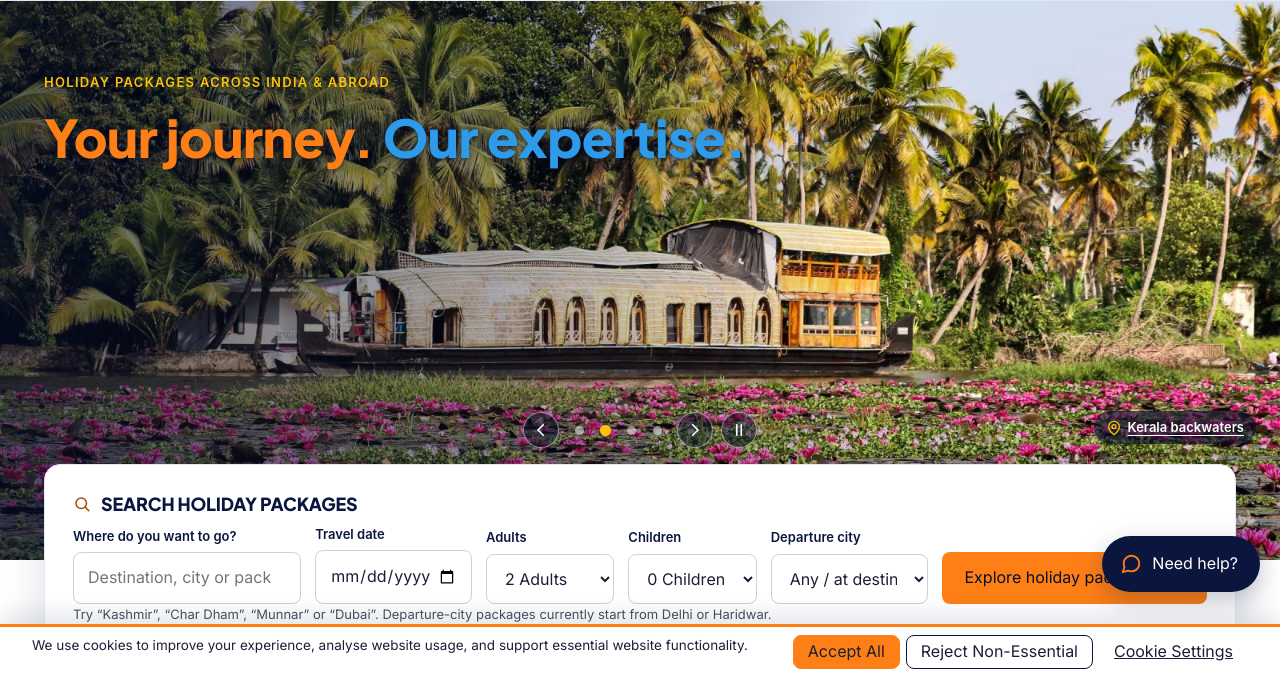
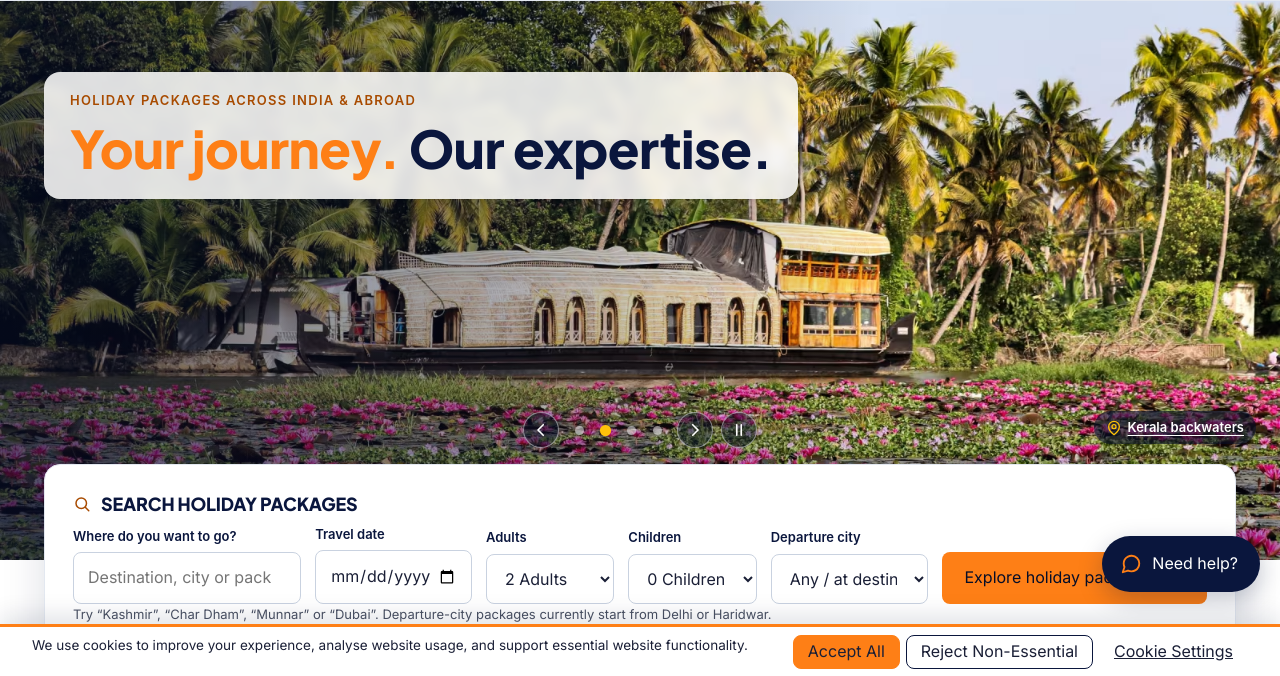
Before and after one commit to coolrenukadevi/HGT, a PHP site: page / in a window 1280 px wide. Shown: the part 123-799 px from the top of the page. Run offline with PHP 8.4, Linux system fonts and the light colour scheme.

Commit message:
Homepage title: "Our expertise." in logo navy on a frosted panel
"Our expertise." now uses the logo navy (#0A163D) instead of blue, with
"Your journey." kept in saffron. Navy is unreadable on the dark photo
shading, so the eyebrow and title sit on a frosted white panel; the
eyebrow switches to the dark orange text colour for contrast on white.

Co-Authored-By: Claude Opus 5.5 <noreply@anthropic.com>
Claude-Session: https://claude.ai/code/session_01FFiVM6KRJGXVtuPEDrksoK

```diff
--- a/public_html/assets/css/hg-ui.css
+++ b/public_html/assets/css/hg-ui.css
@@ -816,6 +816,16 @@ html.hg-sheet-open .hg-bottombar, html.hg-sheet-open .hg-support { display: none
 @media (max-width: 767px) {
     .hg-hero h1 .hg-hero__t1, .hg-hero h1 .hg-hero__t2 { display: block; }
 }
+/* Hero title (owner request 2026-09-30, second pass): "Our expertise." in the logo navy. Navy needs a light
+   backdrop, so the eyebrow and title sit on a frosted white panel over the photo. */
+.hg-hero__inner .hg-hero__title { display: inline-block; max-width: 100%; padding: 18px 26px 20px; border-radius: var(--hg-r-lg); background: rgba(255, 255, 255, .86); box-shadow: 0 10px 30px rgba(6, 14, 40, .18); -webkit-backdrop-filter: blur(6px); backdrop-filter: blur(6px); }
+.hg-hero__title .hg-eyebrow { margin-bottom: 6px; color: var(--hg-orange-text); text-shadow: none; }
+.hg-hero__title .hg-h1 { margin: 0; text-shadow: none; }
+.hg-hero h1 .hg-hero__t1 { color: var(--hg-orange); }
+.hg-hero h1 .hg-hero__t2 { color: var(--hg-navy); }
+@media (max-width: 767px) {
+    .hg-hero__inner .hg-hero__title { padding: 14px 18px 16px; }
+}
 
 /* ===== src/pages/search-results.css ===== */
 .hg-answer { padding: 40px 0; border-top: 1px solid var(--hg-border); scroll-margin-top: calc(var(--hg-sticky) + 64px); }
--- a/public_html/index.php
+++ b/public_html/index.php
@@ -53,8 +53,10 @@ $heroSlides = array(
         <?php } ?>
     </div>
     <div class="hg-container hg-hero__inner">
-        <p class="hg-eyebrow">Holiday packages across India &amp; abroad</p>
-        <h1 class="hg-h1" id="hero-title"><span class="hg-hero__t1">Your journey.</span> <span class="hg-hero__t2">Our expertise.</span></h1>
+        <div class="hg-hero__title">
+            <p class="hg-eyebrow">Holiday packages across India &amp; abroad</p>
+            <h1 class="hg-h1" id="hero-title"><span class="hg-hero__t1">Your journey.</span> <span class="hg-hero__t2">Our expertise.</span></h1>
+        </div>
     </div>
     <div class="hg-hero__controls" data-hg-slider-controls hidden>
         <button type="button" class="hg-hero__btn" data-hg-slide-prev aria-label="Previous photo"><svg viewBox="0 0 24 24" aria-hidden="true"><path d="M15 5l-7 7 7 7"/></svg></button>
```
Also changed, not shown: public_html/assets/css/src/pages/homepage.css (+10 -0 lines).
